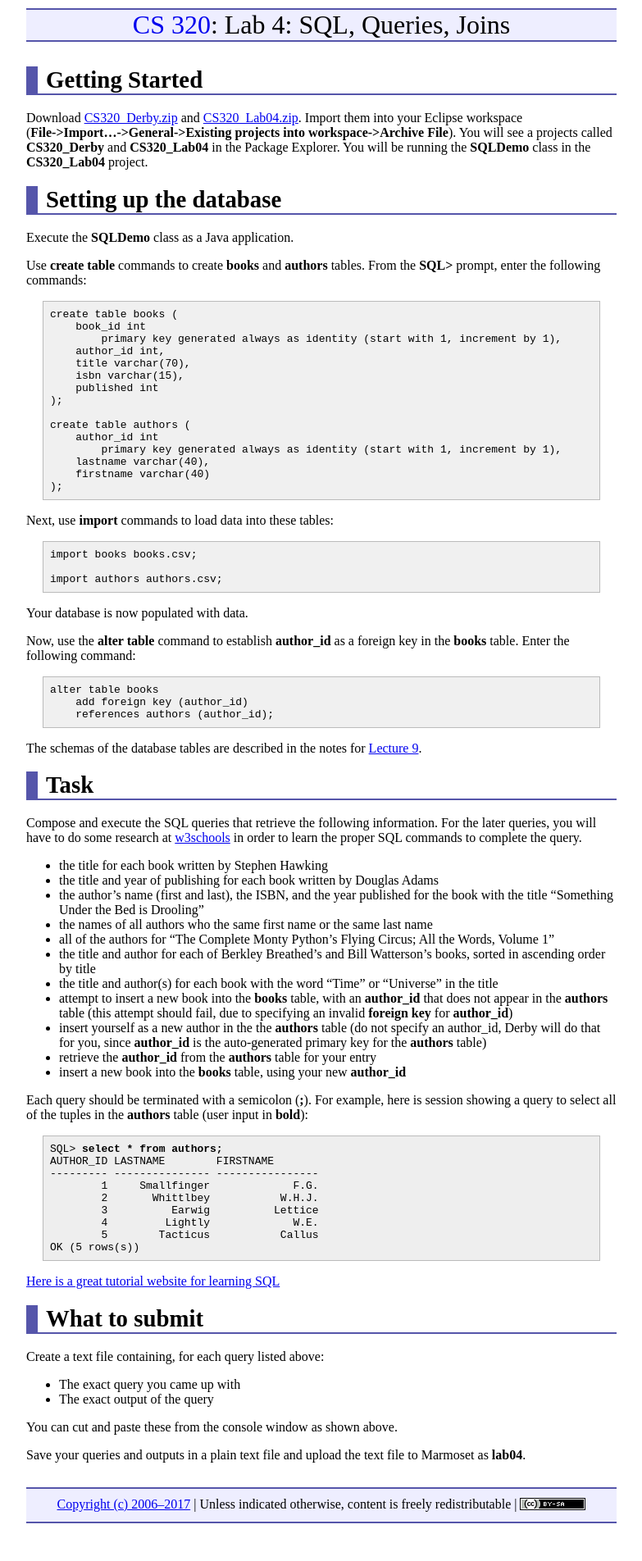
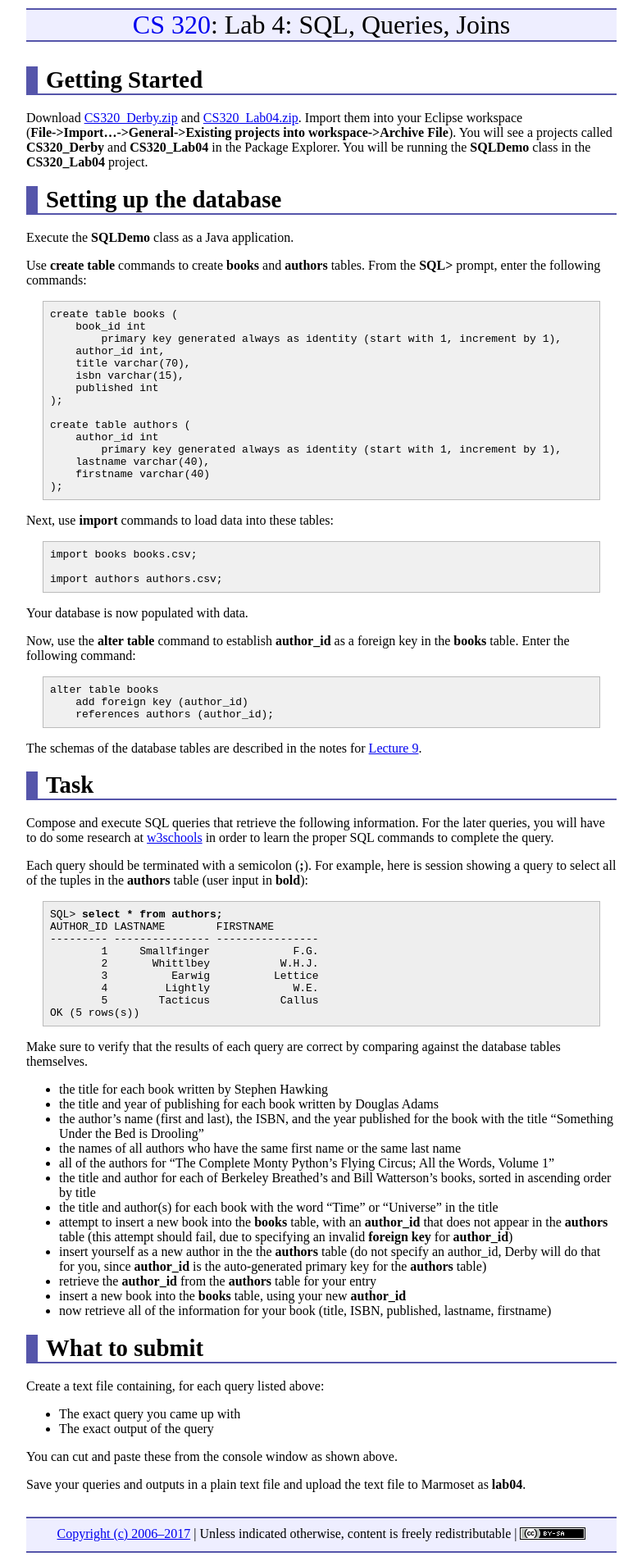
Before and after one commit to ycpcs/cs320-spring2017, a Jekyll site: the page built from labs/lab04.md, in a window 1280 px wide. Shown: the whole page at 82% size, without its empty margins (248-1031 px from the left). Built offline with Jekyll 4.4.1, drawn with Linux system fonts in a browser that asks for light colours; before the commit the page ends 1868 px from its top, so only the background shows below that; part of the change alters nothing that is shown.

Commit message:
updates to lab04

```diff
--- a/labs/lab04.md
+++ b/labs/lab04.md
@@ -50,19 +50,7 @@ The schemas of the database tables are described in the notes for [Lecture 9](..
 Task
 ====
 
-Compose and execute the SQL queries that retrieve the following information.  For the later queries, you will have to do some research at [w3schools](http://www.w3schools.com/sql/default.asp) in order to learn the proper SQL commands to complete the query.
-
--   the title for each book written by Stephen Hawking
--   the title and year of publishing for each book written by Douglas Adams
--   the author's name (first and last), the ISBN, and the year published for the book with the title "Something Under the Bed is Drooling"
--   the names of all authors who the same first name or the same last name
--   all of the authors for "The Complete Monty Python's Flying Circus; All the Words, Volume 1"
--	the title and author for each of Berkley Breathed's and Bill Watterson's books, sorted in ascending order by title
--   the title and author(s) for each book with the word "Time" or "Universe" in the title
--   attempt to insert a new book into the **books** table, with an **author_id** that does not appear in the **authors** table (this attempt should fail, due to specifying an invalid **foreign key** for **author_id**)
--   insert yourself as a new author in the the **authors** table (do not specify an author_id, Derby will do that for you, since **author_id** is the auto-generated primary key for the **authors** table)
--   retrieve the **author_id** from the **authors** table for your entry
--   insert a new book into the **books** table, using your new **author_id**
+Compose and execute SQL queries that retrieve the following information.  For the later queries, you will have to do some research at [w3schools](http://www.w3schools.com/sql/default.asp) in order to learn the proper SQL commands to complete the query.
 
 Each query should be terminated with a semicolon (**;**). For example, here is session showing a query to select all of the tuples in the **authors** table (user input in **bold**):
 
@@ -78,7 +66,20 @@ AUTHOR_ID LASTNAME        FIRSTNAME
 OK (5 rows(s))
 </pre>
 
-[Here is a great tutorial website for learning SQL](http://www.w3schools.com/sql/default.asp)
+Make sure to verify that the results of each query are correct by comparing against the  database tables themselves.
+
+-   the title for each book written by Stephen Hawking
+-   the title and year of publishing for each book written by Douglas Adams
+-   the author's name (first and last), the ISBN, and the year published for the book with the title "Something Under the Bed is Drooling"
+-   the names of all authors who have the same first name or the same last name
+-   all of the authors for "The Complete Monty Python's Flying Circus; All the Words, Volume 1"
+-	the title and author for each of Berkeley Breathed's and Bill Watterson's books, sorted in ascending order by title
+-   the title and author(s) for each book with the word "Time" or "Universe" in the title
+-   attempt to insert a new book into the **books** table, with an **author_id** that does not appear in the **authors** table (this attempt should fail, due to specifying an invalid **foreign key** for **author_id**)
+-   insert yourself as a new author in the the **authors** table (do not specify an author_id, Derby will do that for you, since **author_id** is the auto-generated primary key for the **authors** table)
+-   retrieve the **author_id** from the **authors** table for your entry
+-   insert a new book into the **books** table, using your new **author_id**
+-   now retrieve all of the information for your book (title, ISBN, published, lastname, firstname)
 
 # What to submit
 
```
